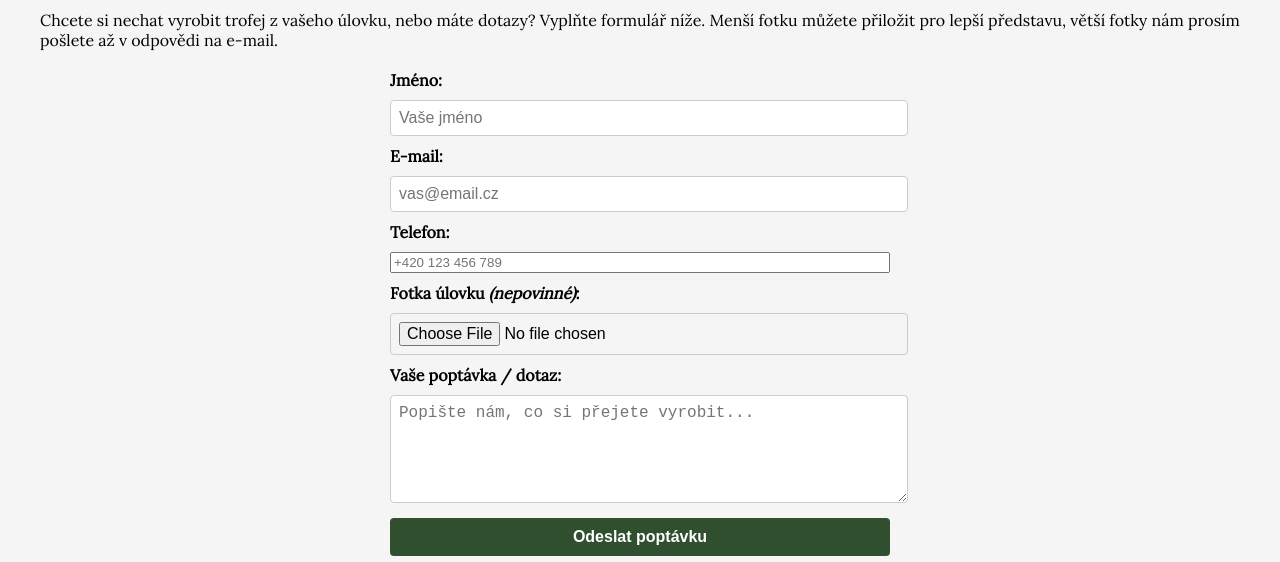
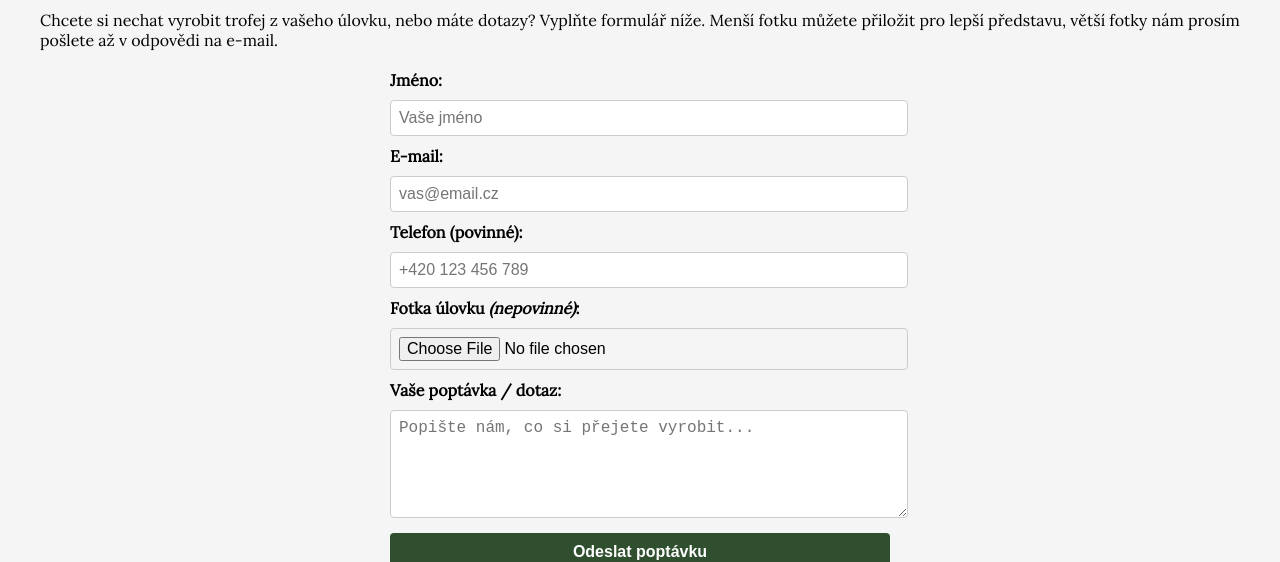
Before and after one commit to douky4/douky4.github.io, a plain HTML site: page kontakt.html in a window 1280 px wide. Shown: the part 245-807 px from the top of the page. Drawn offline with nearby package versions, Linux system fonts and the light colour scheme.

Commit message:
Update kontakt.html

```diff
--- a/kontakt.html
+++ b/kontakt.html
@@ -75,31 +75,30 @@
   </p>
 
   <!-- FORMULÁŘ PRO POPTÁVKU -->
-  <form
+  <!-- FORMULÁŘ PRO POPTÁVKU -->
+<form
     id="contact-form"
     method="POST"
     enctype="multipart/form-data"
     class="contact-form">
 
     <label for="name">Jméno:</label>
-    <input type="text" id="name" name="user_name" placeholder="Vaše jméno" required />
+    <input type="text" id="name" name="from_name" placeholder="Vaše jméno" required />
 
     <label for="email">E-mail:</label>
-    <input type="email" id="email" name="user_email" placeholder="vas@email.cz" required />
+    <input type="email" id="email" name="reply_to" placeholder="vas@email.cz" required />
 
-    <!-- Telefon povinný -->
-    <label for="phone">Telefon:</label>
-    <input type="tel" id="phone" name="user_phone" placeholder="+420 123 456 789" required />
+    <label for="phone">Telefon (povinné):</label>
+    <input type="text" id="phone" name="phone" placeholder="+420 123 456 789" required />
 
-    <!-- Fotka úlovku – nepovinné, bez name => EmailJS ji neposílá -->
     <label for="photo">Fotka úlovku <em>(nepovinné)</em>:</label>
-    <input type="file" id="photo" accept="image/*" />
+    <input type="file" id="photo" name="photo" accept="image/*" />
 
     <label for="message">Vaše poptávka / dotaz:</label>
-    <textarea id="message" name="user_message" rows="5" placeholder="Popište nám, co si přejete vyrobit..."></textarea>
+    <textarea id="message" name="message" rows="5" placeholder="Popište nám, co si přejete vyrobit..." required></textarea>
 
     <button type="submit">Odeslat poptávku</button>
-  </form>
+</form>
 
   <!-- EmailJS knihovna -->
   <script src="https://cdn.jsdelivr.net/npm/@emailjs/browser@3/dist/email.min.js"></script>
```
